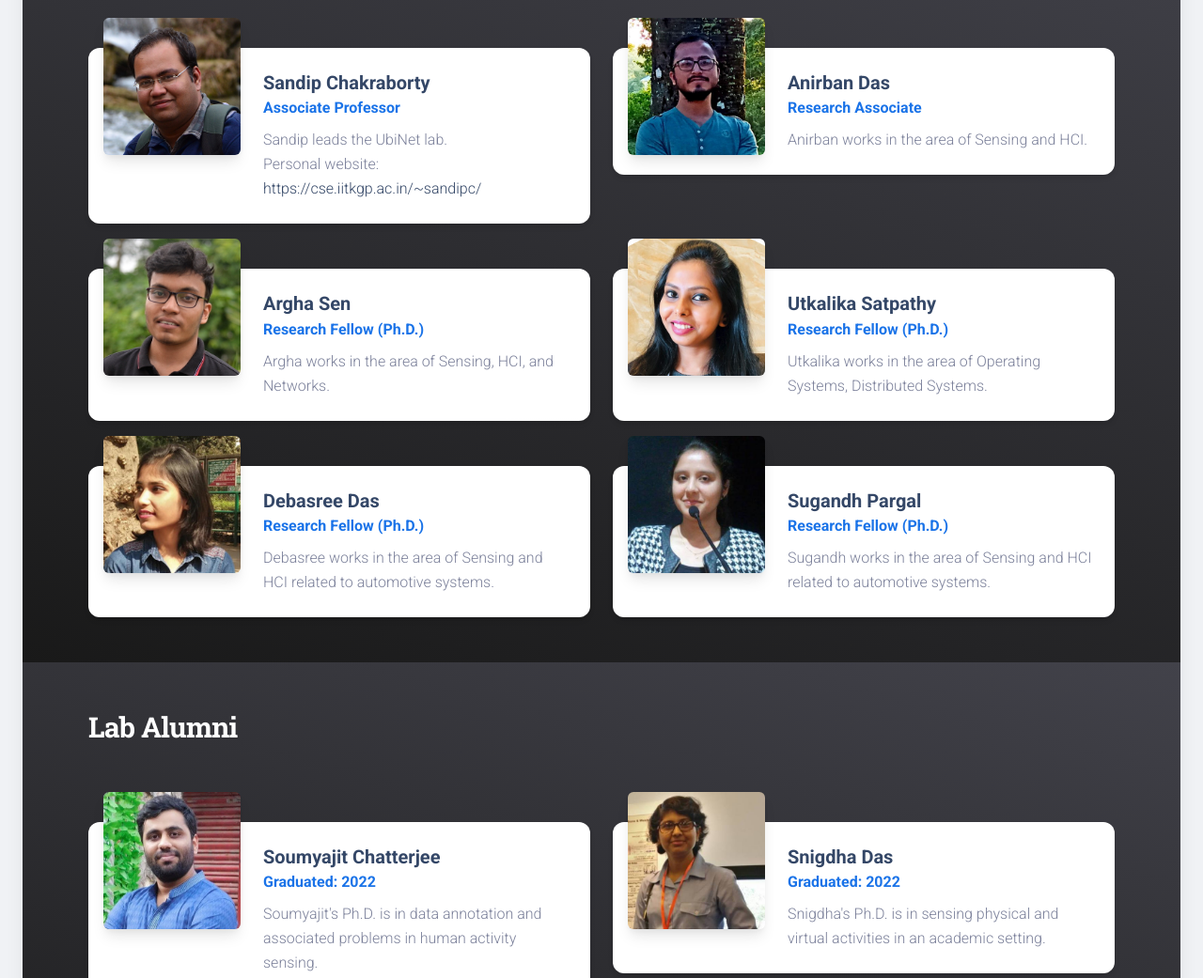
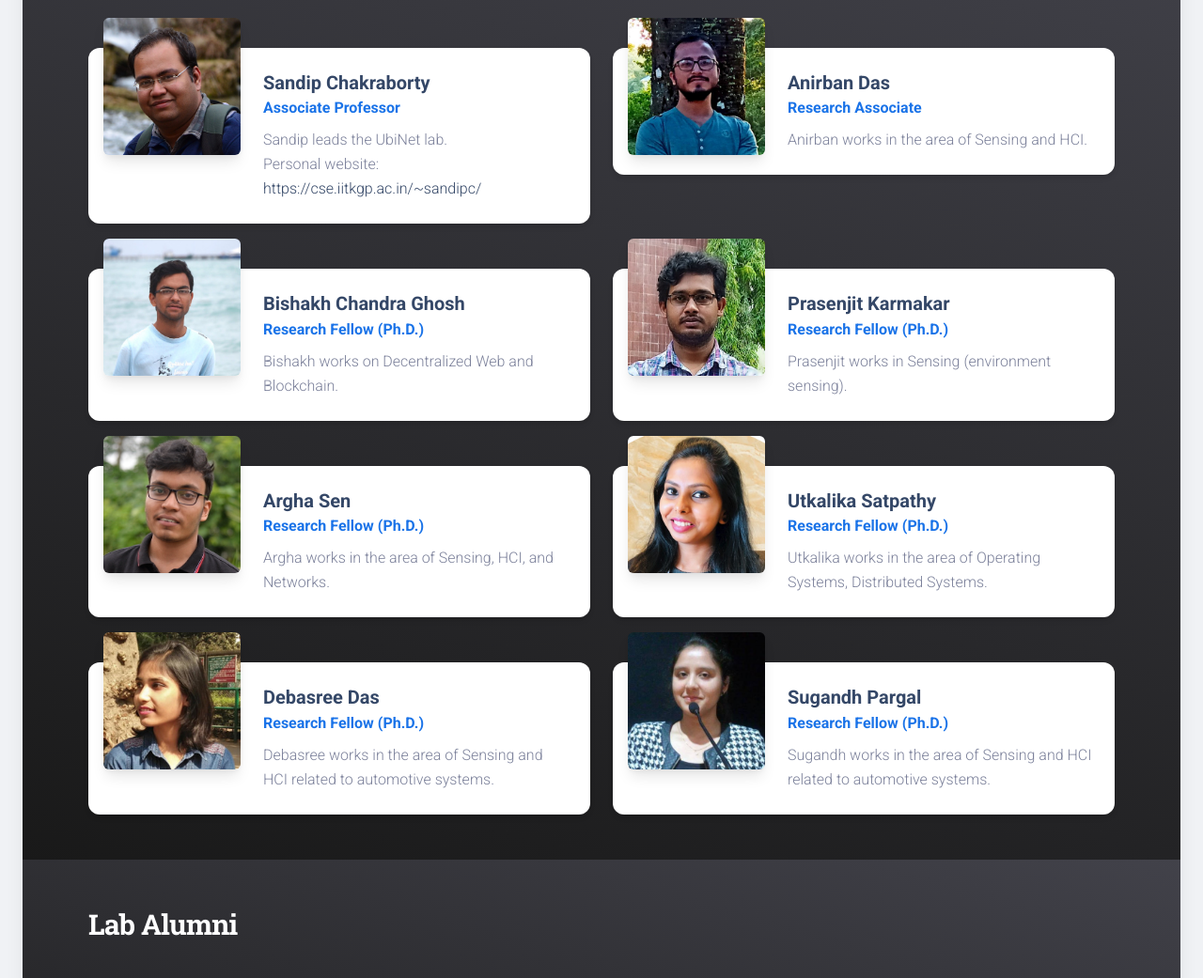
Before and after one commit to ghoshbishakh/unsl, a website: page index.html in a window 1280 px wide. Shown: the part 1593-2634 px from the top of the page at 94% size. Drawn offline with Linux system fonts and the light colour scheme; some packages are replaced by stand-ins of ours.

Commit message:
from Sandip

```diff
--- a/index.html
+++ b/index.html
@@ -293,6 +293,48 @@
                 <div class="col-lg-4 col-md-6 col-12 mt-n5">
                   <a href="javascript:;">
                     <div class="p-3 pe-md-0">
+                      <img class="w-100 border-radius-md shadow-lg" src="assets/img/member/bishakh.jpeg" alt="image">
+                    </div>
+                  </a>
+                </div>
+                <div class="col-lg-8 col-md-6 col-12 my-auto">
+                  <div class="card-body ps-lg-0">
+                    <h5 class="mb-0">Bishakh Chandra Ghosh</h5>
+                    <h6 class="text-info">Research Fellow (Ph.D.)</h6>
+                    <p class="mb-0">Bishakh works on Decentralized Web and Blockchain.</p>
+                  </div>
+                </div>
+              </div>
+            </div>
+          </div>
+          <div class="col-lg-6 col-12">
+            <div class="card card-profile mt-lg-4 mt-5 z-index-2">
+              <div class="row">
+                <div class="col-lg-4 col-md-6 col-12 mt-n5">
+                  <a href="javascript:;">
+                    <div class="p-3 pe-md-0">
+                      <img class="w-100 border-radius-md shadow-lg" src="assets/img/member/prasenjit.jpeg" alt="image">
+                    </div>
+                  </a>
+                </div>
+                <div class="col-lg-8 col-md-6 col-12 my-auto">
+                  <div class="card-body ps-lg-0">
+                    <h5 class="mb-0">Prasenjit Karmakar</h5>
+                    <h6 class="text-info">Research Fellow (Ph.D.)</h6>
+                    <p class="mb-0">Prasenjit works in Sensing (environment sensing).</p>
+                  </div>
+                </div>
+              </div>
+            </div>
+          </div>
+        </div>
+        <div class="row mt-4">
+          <div class="col-lg-6 col-12">
+            <div class="card card-profile mt-4 z-index-2">
+              <div class="row">
+                <div class="col-lg-4 col-md-6 col-12 mt-n5">
+                  <a href="javascript:;">
+                    <div class="p-3 pe-md-0">
                       <img class="w-100 border-radius-md shadow-lg" src="assets/img/member/argha.jpeg" alt="image">
                     </div>
                   </a>
@@ -423,7 +465,7 @@
             </div>
           </div>
         </div>
-        <div class="row mt-4">
+        <!--<div class="row mt-4">
           <div class="col-lg-6 col-12">
             <div class="card card-profile mt-4 z-index-2">
               <div class="row">
@@ -444,6 +486,7 @@
               </div>
             </div>
           </div>
+         </div>-->
           <!--<div class="col-lg-6 col-12">
             <div class="card card-profile mt-lg-4 mt-5 z-index-2">
               <div class="row">
@@ -464,7 +507,6 @@
               </div>
             </div>
           </div>-->
-        </div>
         <!--<div class="row mt-4">
           <div class="col-lg-6 col-12">
             <div class="card card-profile mt-4 z-index-2">
```
Also changed, not shown: assets/img/member/prasenjit.jpeg (added), 3 other files.
